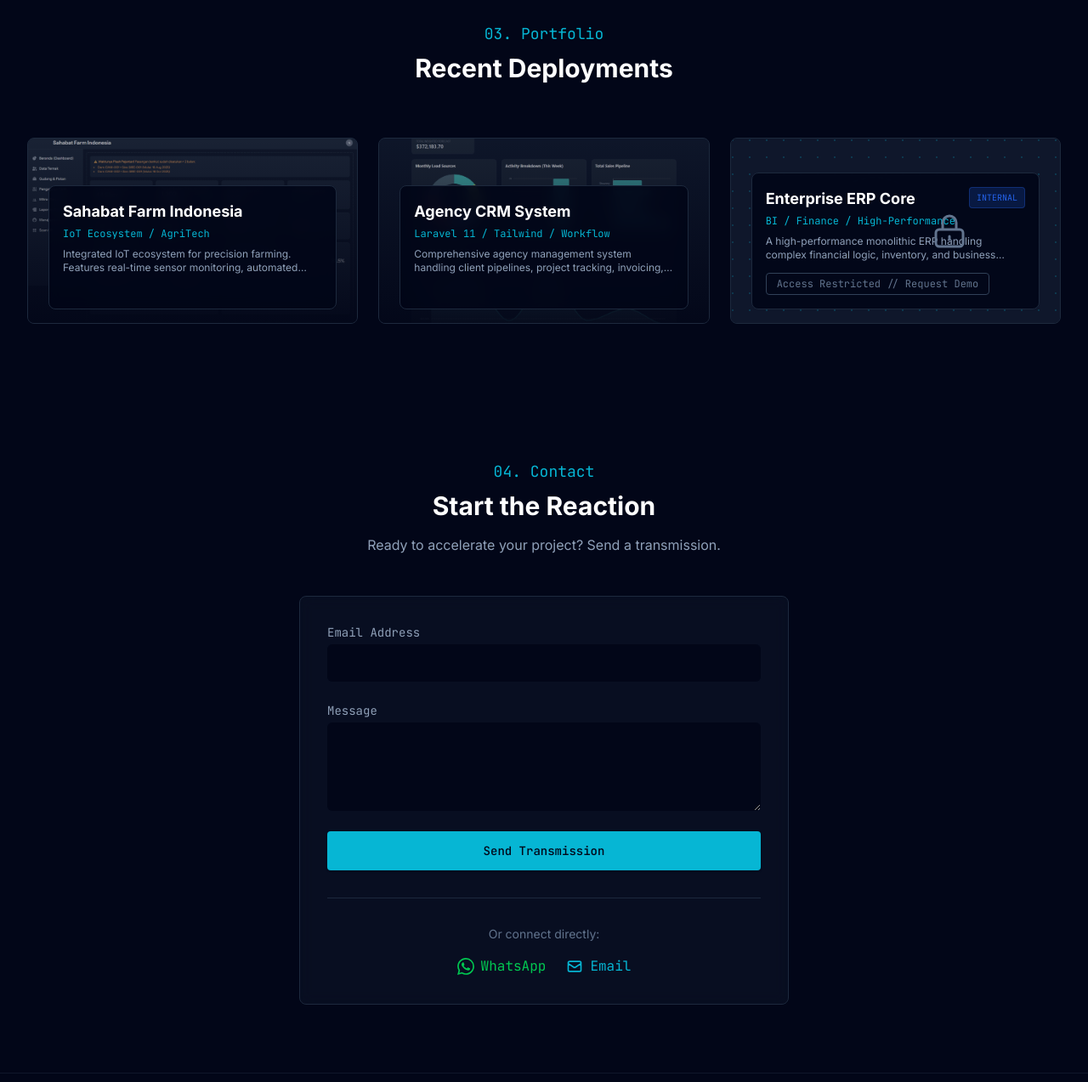
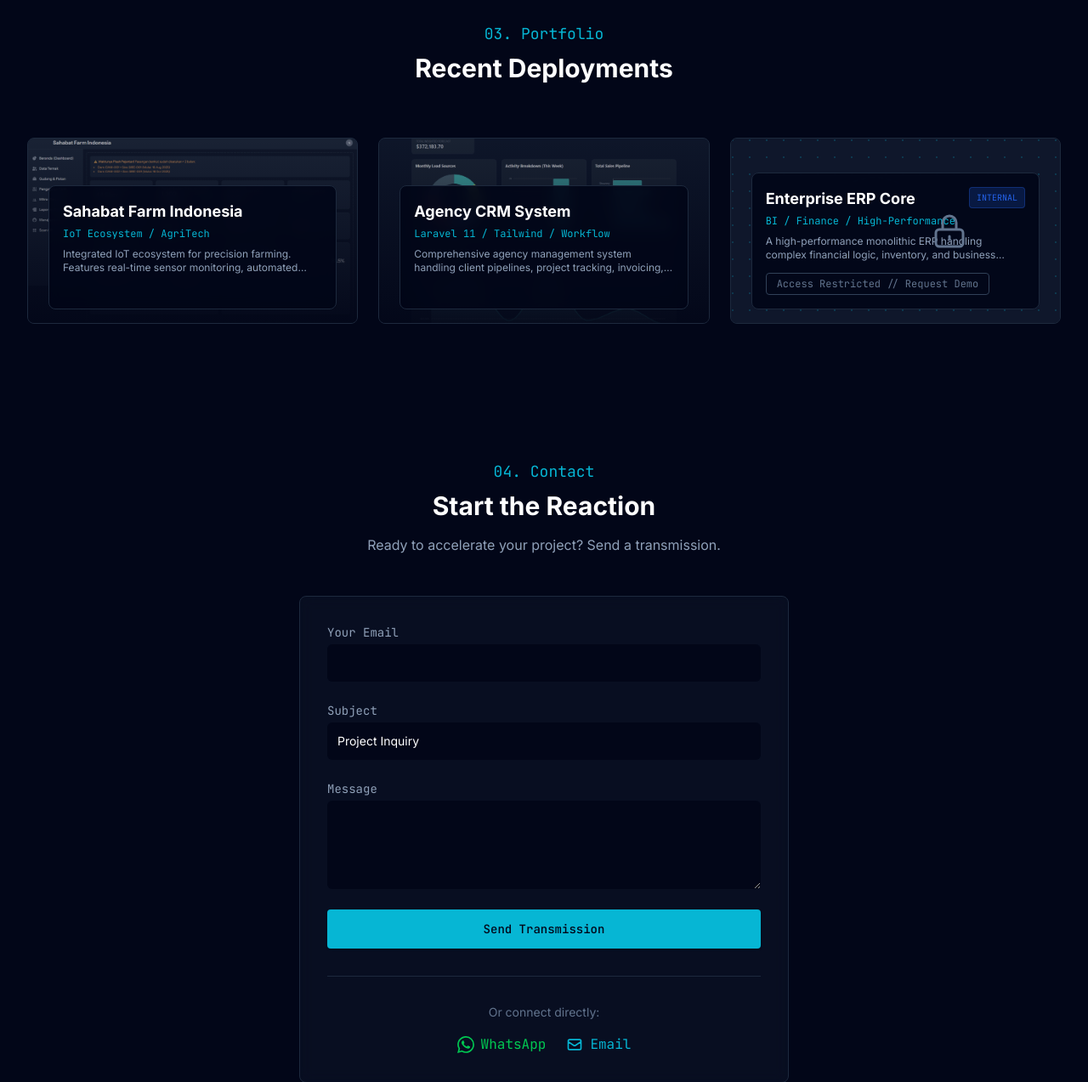
Before and after one commit to novatriansyah/accelerate-lab, a Laravel app: page / in a window 1280 px wide. Shown: the part 1920-3193 px from the top of the page at 85% size. Run offline with Laravel 12, Linux system fonts and the light colour scheme; style sheets or scripts are compiled from the project's sources.

Commit message:
feat: Fix logo transparency and contact form
- Update `public/images/logo3.png` with transparent background version.
- Update Portfolio CRM link to `https://crm.acceleratelab.id`.
- Implement `mailto:nova@acceleratelab.id` contact form.
- Add `name` attributes to contact form inputs for correct mail client population.

```diff
--- a/resources/views/pages/home.blade.php
+++ b/resources/views/pages/home.blade.php
@@ -155,7 +155,7 @@ class PrincipalEngineer extends Architect
             </a>
 
             <!-- Project 2: AccelerateLab CRM -->
-            <a href="#" class="group relative aspect-video bg-slate-900 rounded-lg overflow-hidden border border-slate-800 hover:border-lab-neon transition-all block">
+            <a href="https://crm.acceleratelab.id" target="_blank" class="group relative aspect-video bg-slate-900 rounded-lg overflow-hidden border border-slate-800 hover:border-lab-neon transition-all block">
                 <img src="{{ asset('images/crm-dashboard.png') }}" alt="AccelerateLab CRM" class="w-full h-full object-cover opacity-70 group-hover:opacity-100 transition-all duration-500">
                 <div class="absolute inset-0 bg-gradient-to-t from-slate-950 via-slate-950/50 to-transparent opacity-90 group-hover:opacity-0 transition-opacity duration-500"></div>
 
@@ -222,16 +222,20 @@ class PrincipalEngineer extends Architect
         </div>
 
         <div class="max-w-xl mx-auto bg-slate-900/50 p-8 rounded-lg border border-slate-800 backdrop-blur-sm">
-            <form class="space-y-6">
+            <form action="mailto:nova@acceleratelab.id" method="post" enctype="text/plain" class="space-y-6">
                 <div>
-                    <label for="email" class="block text-sm font-mono text-slate-400">Email Address</label>
-                    <input type="email" id="email" class="mt-1 block w-full rounded-md bg-slate-950 border-slate-800 text-white focus:border-lab-neon focus:ring-lab-neon sm:text-sm p-3">
+                    <label for="email" class="block text-sm font-mono text-slate-400">Your Email</label>
+                    <input type="email" name="email" id="email" required class="mt-1 block w-full rounded-md bg-slate-950 border-slate-800 text-white focus:border-lab-neon focus:ring-lab-neon sm:text-sm p-3">
+                </div>
+                <div>
+                    <label for="subject" class="block text-sm font-mono text-slate-400">Subject</label>
+                    <input type="text" name="subject" id="subject" value="Project Inquiry" class="mt-1 block w-full rounded-md bg-slate-950 border-slate-800 text-white focus:border-lab-neon focus:ring-lab-neon sm:text-sm p-3">
                 </div>
                 <div>
                     <label for="message" class="block text-sm font-mono text-slate-400">Message</label>
-                    <textarea id="message" rows="4" class="mt-1 block w-full rounded-md bg-slate-950 border-slate-800 text-white focus:border-lab-neon focus:ring-lab-neon sm:text-sm p-3"></textarea>
+                    <textarea name="message" id="message" rows="4" required class="mt-1 block w-full rounded-md bg-slate-950 border-slate-800 text-white focus:border-lab-neon focus:ring-lab-neon sm:text-sm p-3"></textarea>
                 </div>
-                <x-button class="w-full justify-center">
+                <x-button type="submit" class="w-full justify-center">
                     Send Transmission
                 </x-button>
             </form>
```
Also changed, not shown: public/images/logo3.png.
